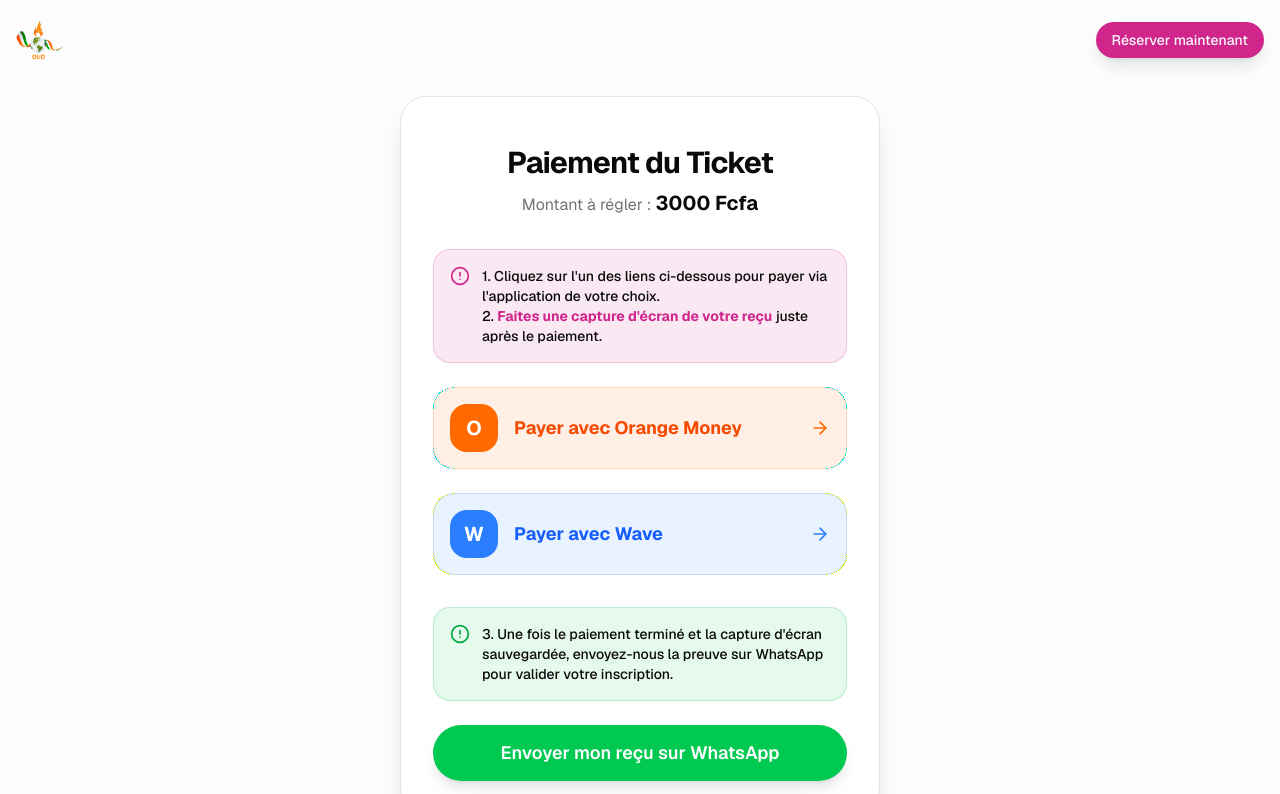
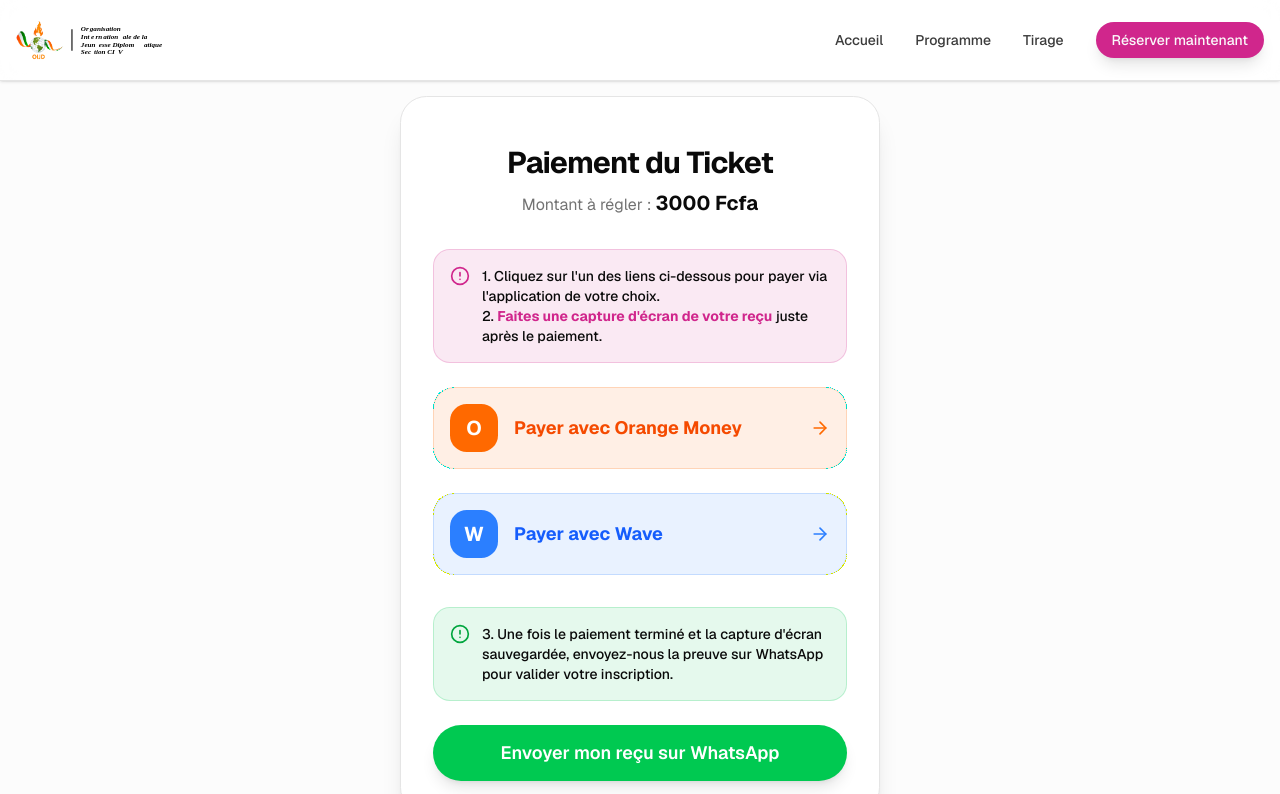
Before and after one commit to botooooh/picnic-color-oijd, a Next.js app: page /paiement in a window 1280 px wide. Shown: the top 794 px of the page. Built offline with nearby package versions, Linux system fonts and the light colour scheme.

Commit message:
UI: Fix navbar visibility on non-home pages

```diff
--- a/src/components/layout/navbar.tsx
+++ b/src/components/layout/navbar.tsx
@@ -14,6 +14,9 @@ export function Navbar() {
   const [scrolled, setScrolled] = React.useState(false)
   const [isOpen, setIsOpen] = React.useState(false)
   const pathname = usePathname()
+
+  const isHome = pathname === "/"
+  const useTransparentStyle = isHome && !scrolled
 
   React.useEffect(() => {
     const handleScroll = () => {
@@ -33,12 +36,12 @@ export function Navbar() {
     <header
       className={cn(
         "fixed top-0 w-full z-50 transition-all duration-300",
-        scrolled ? "bg-background/80 backdrop-blur-md border-b shadow-sm" : "bg-transparent"
+        useTransparentStyle ? "bg-transparent" : "bg-background/80 backdrop-blur-md border-b shadow-sm"
       )}
     >
       <div className="container mx-auto px-4 h-20 flex items-center justify-between">
         <Link href="/" className="flex items-center space-x-2 z-50">
-          <img src={scrolled ? "/images/logo OIJD.svg" : "/images/logo OIJD blanc.svg"} alt="OIJD Logo" className="h-10 w-auto object-contain transition-all" />
+          <img src={useTransparentStyle ? "/images/logo OIJD blanc.svg" : "/images/logo OIJD.svg"} alt="OIJD Logo" className="h-10 w-auto object-contain transition-all" />
         </Link>
 
         {/* Desktop Menu */}
@@ -51,7 +54,7 @@ export function Navbar() {
                 "text-sm font-medium transition-colors hover:text-primary relative group",
                 pathname === route.href || (pathname === "/" && route.href === "/#programme" && scrolled)
                   ? "text-primary"
-                  : scrolled ? "text-foreground/80 hover:text-primary" : "text-white/90 hover:text-white"
+                  : useTransparentStyle ? "text-white/90 hover:text-white" : "text-foreground/80 hover:text-primary"
               )}
             >
               {route.label}
@@ -65,7 +68,7 @@ export function Navbar() {
 
         {/* Mobile Menu */}
         <Sheet open={isOpen} onOpenChange={setIsOpen}>
-          <SheetTrigger className={cn(buttonVariants({ variant: "ghost", size: "icon" }), "md:hidden z-50", !scrolled && "text-white hover:text-white/80 hover:bg-white/20")}>
+          <SheetTrigger className={cn(buttonVariants({ variant: "ghost", size: "icon" }), "md:hidden z-50", useTransparentStyle && "text-white hover:text-white/80 hover:bg-white/20")}>
             <Menu className="h-6 w-6" />
           </SheetTrigger>
           <SheetContent side="right" className="w-[300px] sm:w-[400px] p-8">
```
Also changed, not shown: 1 other file (tests, documents, lock files or other folders).
